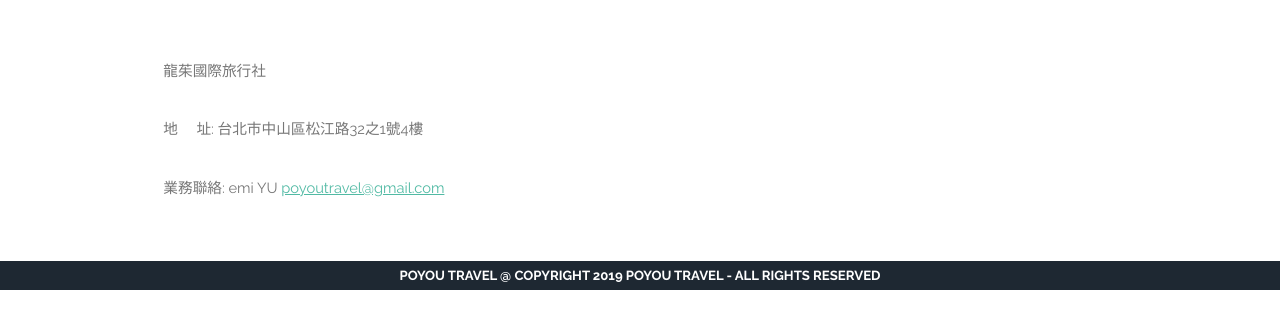
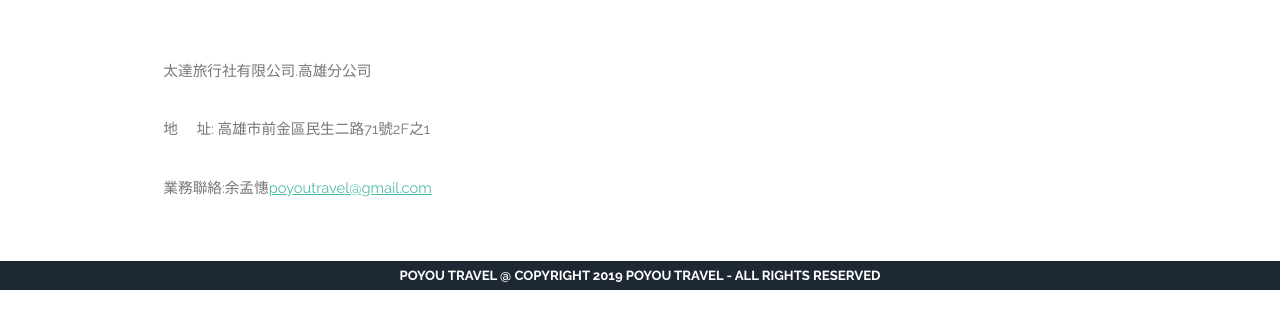
Before and after one commit to navitaipei/poyoutravel.github.io, a plain HTML site: page about.html in a window 1280 px wide. Shown: the part 169-498 px from the top of the page. Drawn offline with Linux system fonts and the light colour scheme.

Commit message:
Update about.html

```diff
--- a/about.html
+++ b/about.html
@@ -42,9 +42,9 @@
 						<p>為你  創造回憶的團隊</p>
 					</header>
 
-					<p>龍茱國際旅行社</p>
-					<p>地　    址: 台北市中山區松江路32之1號4樓</p>
-					<p>業務聯絡: emi YU <a href="mailto:poyoutravel@gmail.com">poyoutravel@gmail.com</a>
+					<p>太達旅行社有限公司.高雄分公司</p>
+					<p>地　  址: 高雄市前金區民生二路71號2F之1</p>
+					<p>業務聯絡:余孟憓<a href="mailto:poyoutravel@gmail.com">poyoutravel@gmail.com</a>
 				</div>
 			</section>
 
```
